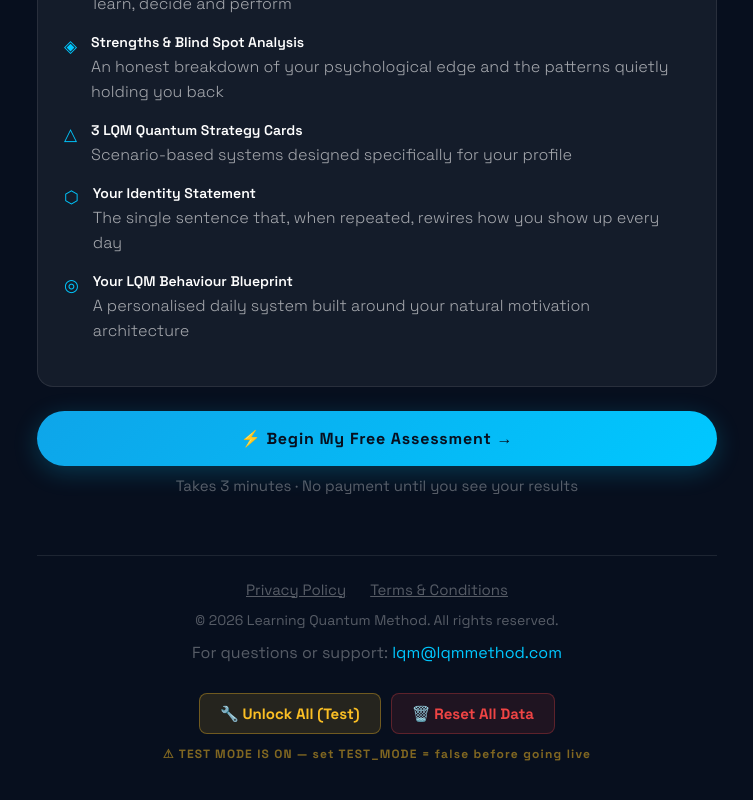
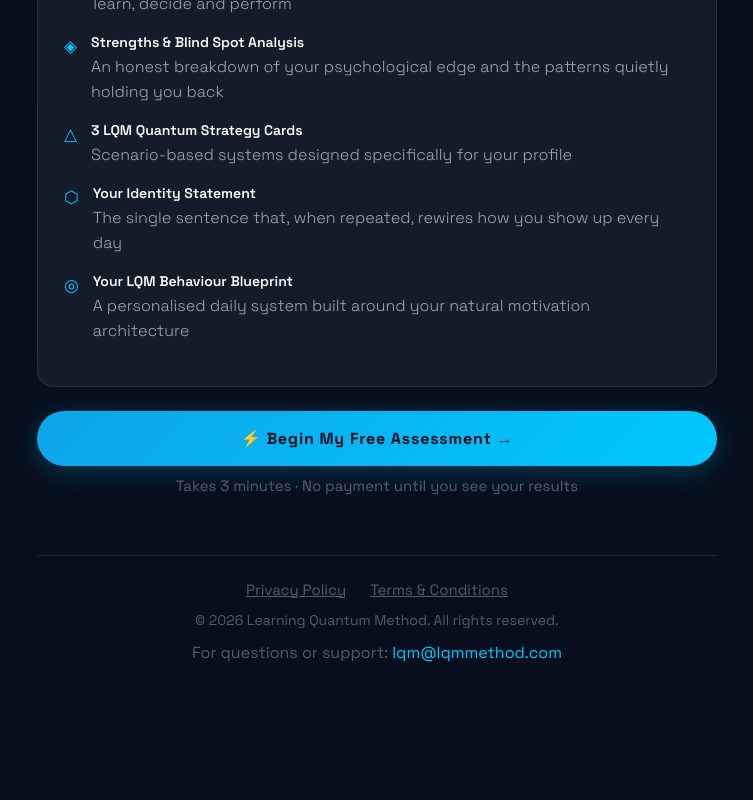
Before and after one commit to quintosrobetos/lqm-assessment, a React (Vite) app: page / in a window 1280 px wide. Shown: the part 852-1652 px from the top of the page, without its empty margins (263-1016 px from the left). After the commit the page ends 1597 px from the top, so only its background shows below. Built offline with nearby package versions, Linux system fonts and the light colour scheme.

Commit message:
Update App.jsx

```diff
--- a/src/App.jsx
+++ b/src/App.jsx
@@ -109,7 +109,7 @@ const ORIGINAL = 27, DISCOUNTED = 9, TIMER_SECS = 5 * 60;
 // ── TEST MODE ──────────────────────────────────────────────────────────────
 // Set to true to show the "Unlock All" button in the footer for testing.
 // Set to false before going live to real customers.
-const TEST_MODE = true;
+const TEST_MODE = false;
 // ──────────────────────────────────────────────────────────────────────────
 
 function Particles() {
```
